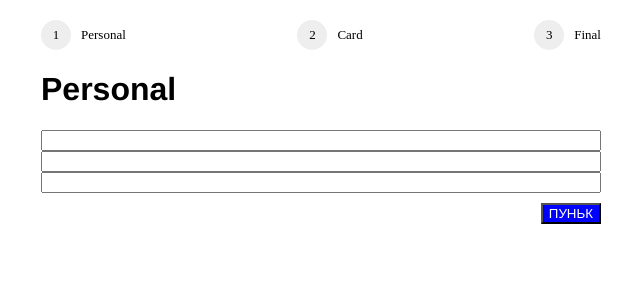
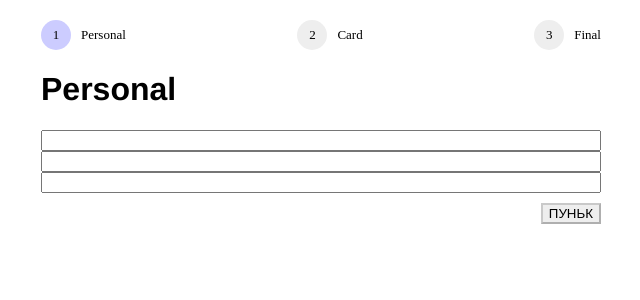
Before and after one commit to temav/React_JS, a React (Create React App) app: page / in a window 1280 px wide. Shown: the top 300 px of the page, without its empty margins (319-959 px from the left). Built offline with nearby package versions, Linux system fonts and the light colour scheme.

Commit message:
correct button and tabs

```diff
--- a/src/components/App/App.js
+++ b/src/components/App/App.js
@@ -13,9 +13,8 @@ class App extends Component {
         email: '',
         cardNumber: '',
     };
-    handleClickNextForm = (event) => {
-        if(this.isFormCommitable())
-            this.setState({step: ++this.state.step}, ()=>{});
+    handleClickNextForm = () => {
+        this.setState({step: this.state.step+1}, ()=>{});
     };
     handleTabClick = (value) => {
         if (value)
@@ -41,15 +40,17 @@ class App extends Component {
     };
     renderForm = () => {
         switch(this.state.step) {
-            case 1: {
-                return (<PersonalForm firstName={this.state.firstName} lastName={this.state.lastName} email={this.state.email} onChangeForm={this.handleChangeForm} />)
-            };
-            case 2: {
-                return (<CardForm cardNumber={this.state.cardNumber} onChangeForm={this.handleChangeForm} onChangeTimeOver={this.handleChangeTimeOver}/>)
-            };
-            case 3: {
+            case 1:
+                return (<PersonalForm firstName={this.state.firstName}
+                    lastName={this.state.lastName} email={this.state.email}
+                    onChangeForm={this.handleChangeForm} />);
+
+            case 2:
+                return (<CardForm cardNumber={this.state.cardNumber}
+                    onChangeForm={this.handleChangeForm}
+                    onChangeTimeOver={this.handleChangeTimeOver}/>)
+            case 3:
                 return (<p data-test="congratulations">Поздравляем!</p>);
-            };
             default:
                 return false;
         }
@@ -59,15 +60,20 @@ class App extends Component {
         return(
             <div className="container">
                 <div className="tab-panel">
-                <Step number="1" onClick={this.handleTabClick}>Personal</Step>
-                <Step number="2" onClick={this.handleTabClick}>Card</Step>
-                <Step number="3" onClick={this.handleTabClick}>Final</Step>
+                <Step number="1" onClick={()=> this.handleTabClick(1)}
+                isSelected={this.state.step === 1}>Personal</Step>
+                <Step number="2" onClick={()=> this.handleTabClick(2)}
+                isSelected={this.state.step === 2}>Card</Step>
+                <Step number="3" onClick={()=> this.handleTabClick(3)}
+                isSelected={this.state.step === 3}>Final</Step>
                 </div>
                 <div className="form-content">
                 <Title title_={this.state.step}/>
                 {this.renderForm()}</div>
                 <div className="button-panel">
-                <button className="button-next" onClick={this.handleClickNextForm}>ПУНЬК</button></div>
+                <button className="button-next"
+                disabled={!this.isFormCommitable()}
+                onClick={this.handleClickNextForm}>ПУНЬК</button></div>
             </div>
 
         );
--- a/src/components/Step/Step.js
+++ b/src/components/Step/Step.js
@@ -18,7 +18,7 @@ class Step extends Component {
         if(prop.isSelected)
             a = ' step-selected';
 
-        return(<div className={"step"+a}>
+        return(<div className={"step"+a} onClick={this.props.onClick}>
         <div className="step__number">{this.props.number}</div>
         <div className="step__title">{this.props.children}</div>
         </div>
```
Also changed, not shown: src/components/Button/Button.css (added), src/components/Button/Button.js (added).
